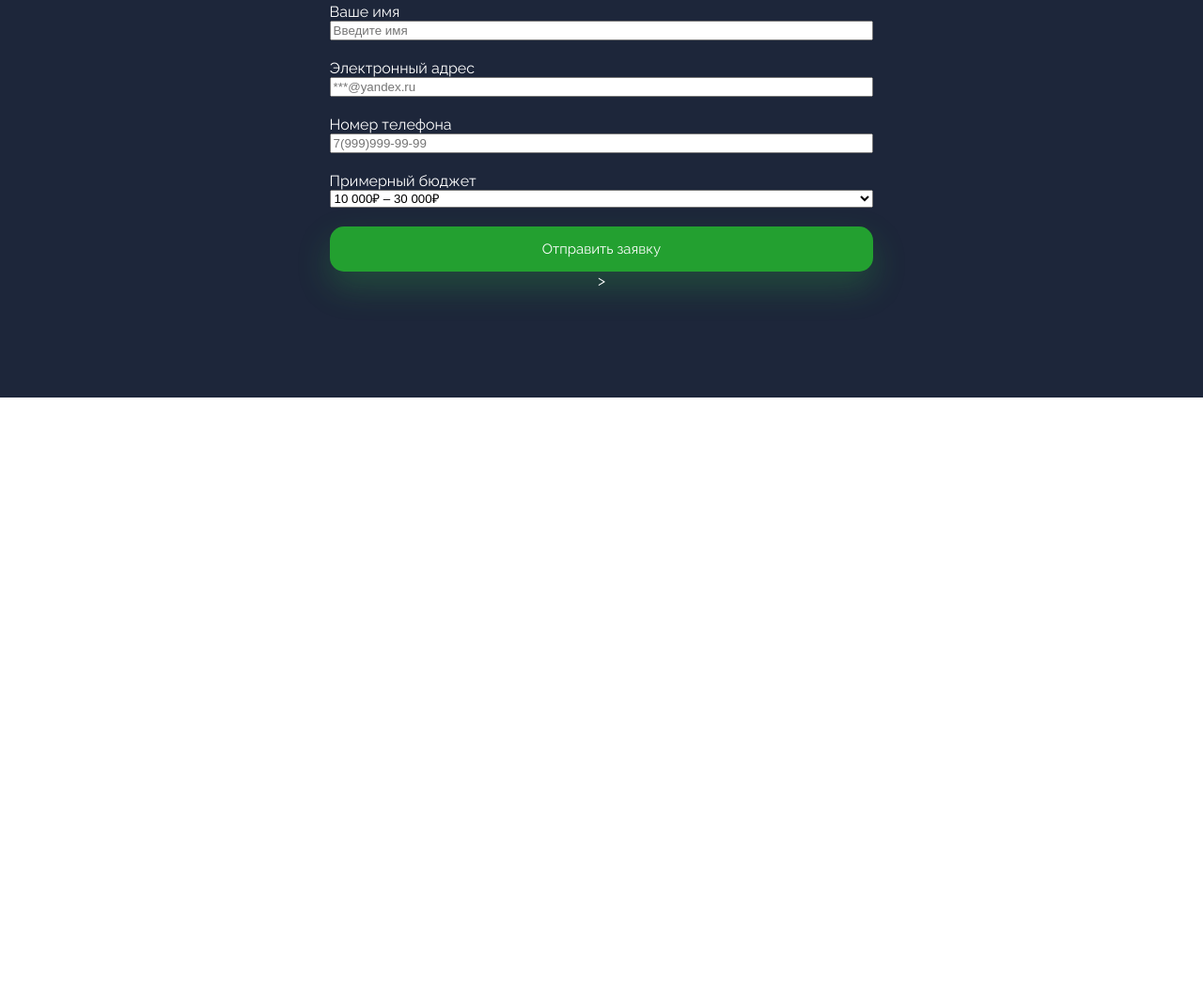
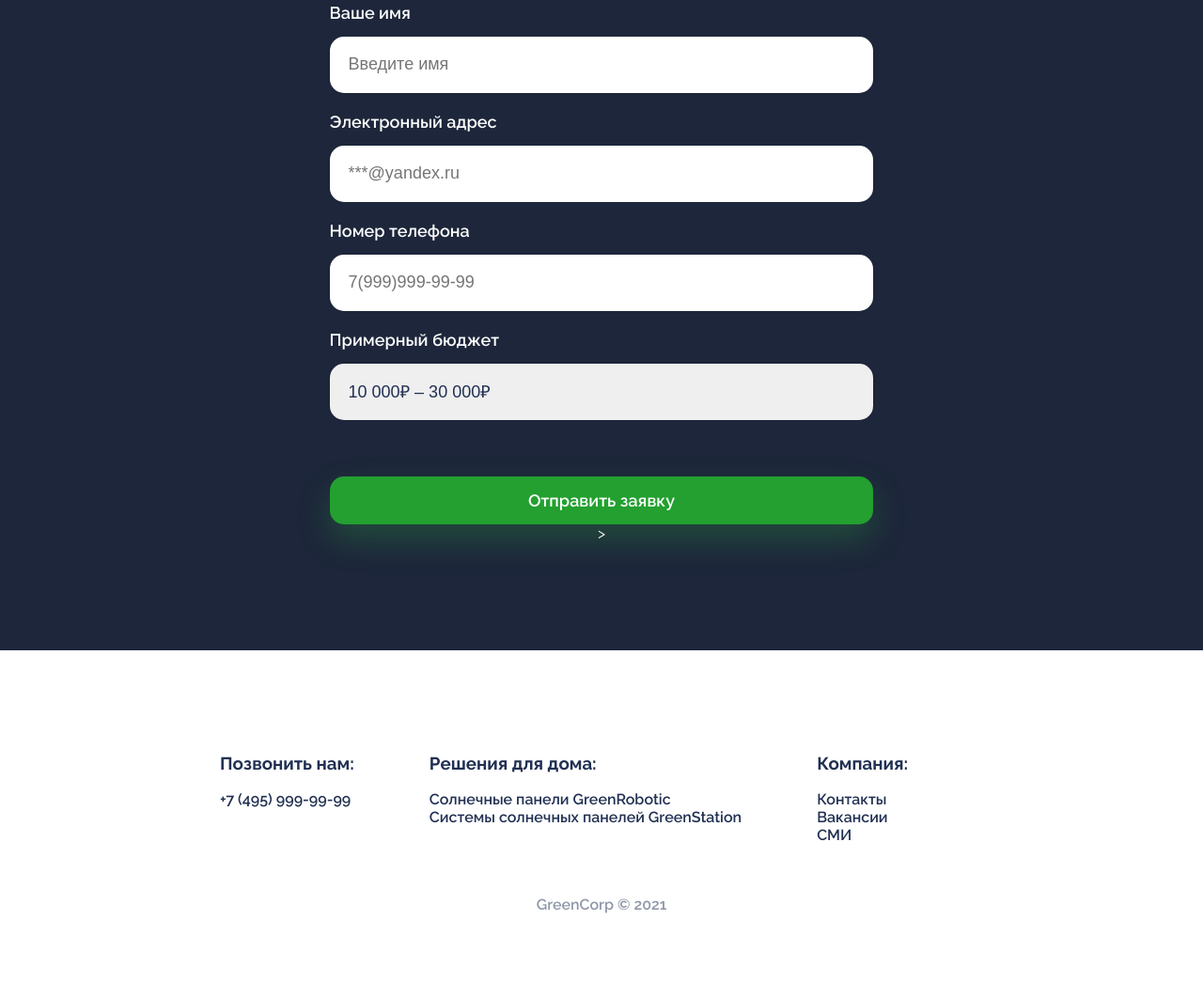
Before and after one commit to Wreiler/green-corp-landing, a plain HTML site: page index.html in a window 1280 px wide. Shown: the part 1255-2317 px from the top of the page at 94% size. Before the commit the page ends 1678 px from the top, so only its background shows below. Drawn offline with Linux system fonts and the light colour scheme.

Commit message:
Second version of the project

```diff
--- a/index.html
+++ b/index.html
@@ -55,10 +55,38 @@
           </select>
         </div>
         <div class="form__group">
-          <button type="submit">Отправить заявку</button>
+          <button type="submit" class="form__submit">Отправить заявку</button>
         </div>
       </form>>
     </div>
   </section>
 </body>
+<footer>
+  <div class="footer__container">
+    <div class="footer__group">
+      <h3>Позвонить нам:</h3>
+      <div class="footer__links">
+        <a href="tel:74959999999">+7 (495) 999-99-99</a>
+      </div>
+    </div>
+    <div class="footer__group">
+      <h3>Решения для дома:</h3>
+      <div class="footer__links">
+        <a href="#">Солнечные панели GreenRobotic</a>
+        <a href="#">Системы солнечных панелей GreenStation</a>
+      </div>
+    </div>
+    <div class="footer__group">
+      <h3>Компания:</h3>
+      <div class="footer__links">
+        <a href="#">Контакты</a>
+        <a href="#">Вакансии</a>
+        <a href="#">СМИ</a>
+      </div>
+    </div>
+  </div>
+  <div class="footer__copyright">
+    GreenCorp © 2021
+  </div>
+</footer>
 </html>
--- a/main.css
+++ b/main.css
@@ -115,3 +115,81 @@ button {
   grid-gap: 20px;
   margin-top: 60px;
 }
+
+.form label {
+  font-size: 18px;
+  font-weight: 600;
+  margin-bottom: 15px;
+}
+
+.form input {
+  font-size: 18px;
+  color: #213053;
+  height: 60px;
+  padding: 0 20px 0 20px;
+  border-radius: 15px;
+  border: none;
+}
+
+.form select {
+  font-size: 18px;
+  color: #213053;
+  height: 60px;
+  padding: 0 20px 0 20px;
+  border-radius: 15px;
+  border: none;
+}
+
+.form__submit {
+  font-size: 18px;
+  font-weight: 600;
+  margin-top: 40px;
+}
+
+select {
+  appearance: none;
+  outline: none;
+}
+
+input {
+  outline: none;
+}
+
+button:hover {
+  background-color: #f6980c;
+  box-shadow: 0 16px 36px rgba(246 152 12 / 20%);
+  transition: background-color 0.3s ease-in;
+}
+
+footer {
+  padding: 90px 20px 90px 20px;
+  font-size: 16px;
+  font-weight: 600;
+}
+
+.footer__container {
+  display: flex;
+  justify-content: center;
+}
+
+.footer__copyright {
+  margin-top: 40px;
+  text-align: center;
+  opacity: 0.5;
+}
+
+.footer__group {
+  padding-right: 80px;
+}
+
+.footer__links {
+  display: flex;
+  flex-direction: column;
+  padding-bottom: 15px;
+}
+
+.footer__links h3{
+  font-size: 16px;
+  opacity: 0.7;
+  padding-bottom: 30px;
+}
```
Also changed, not shown: 1 other file.
